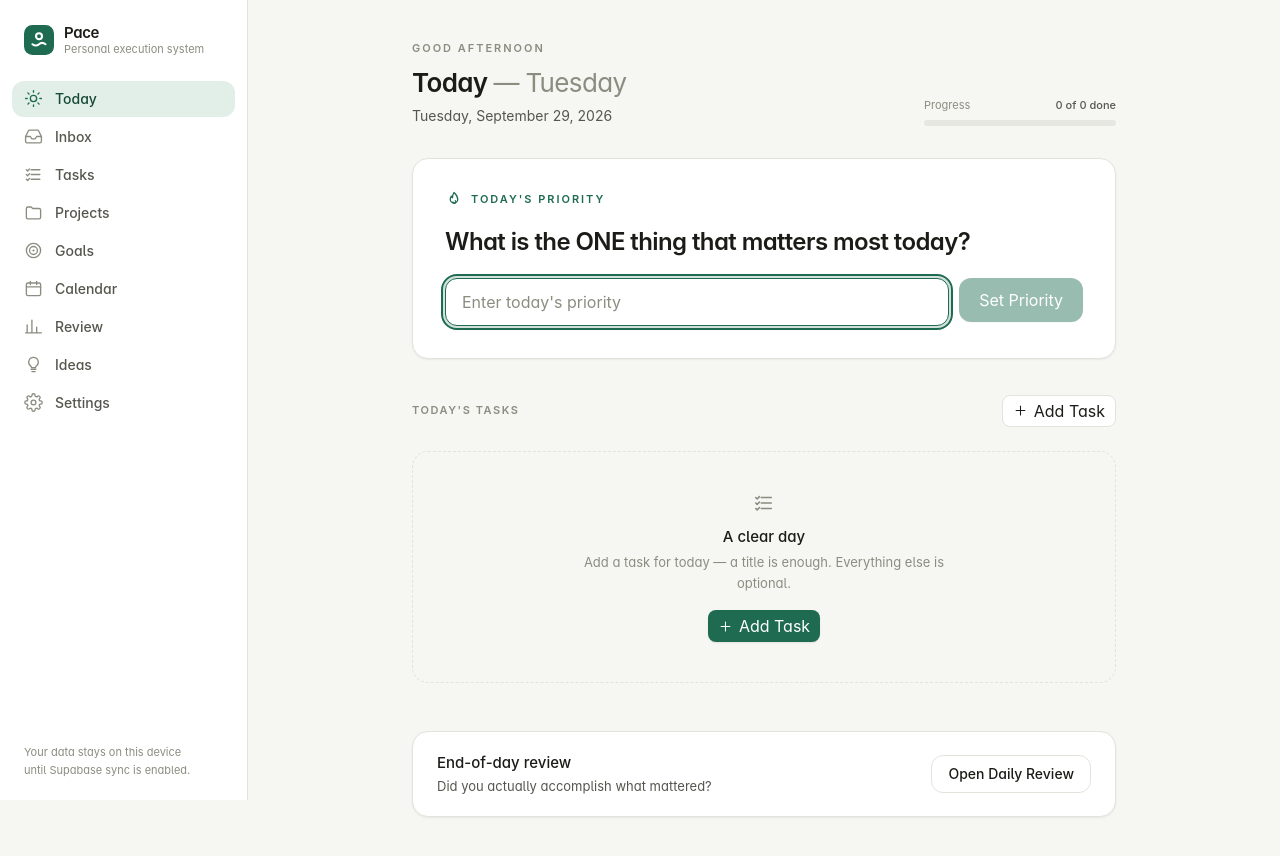
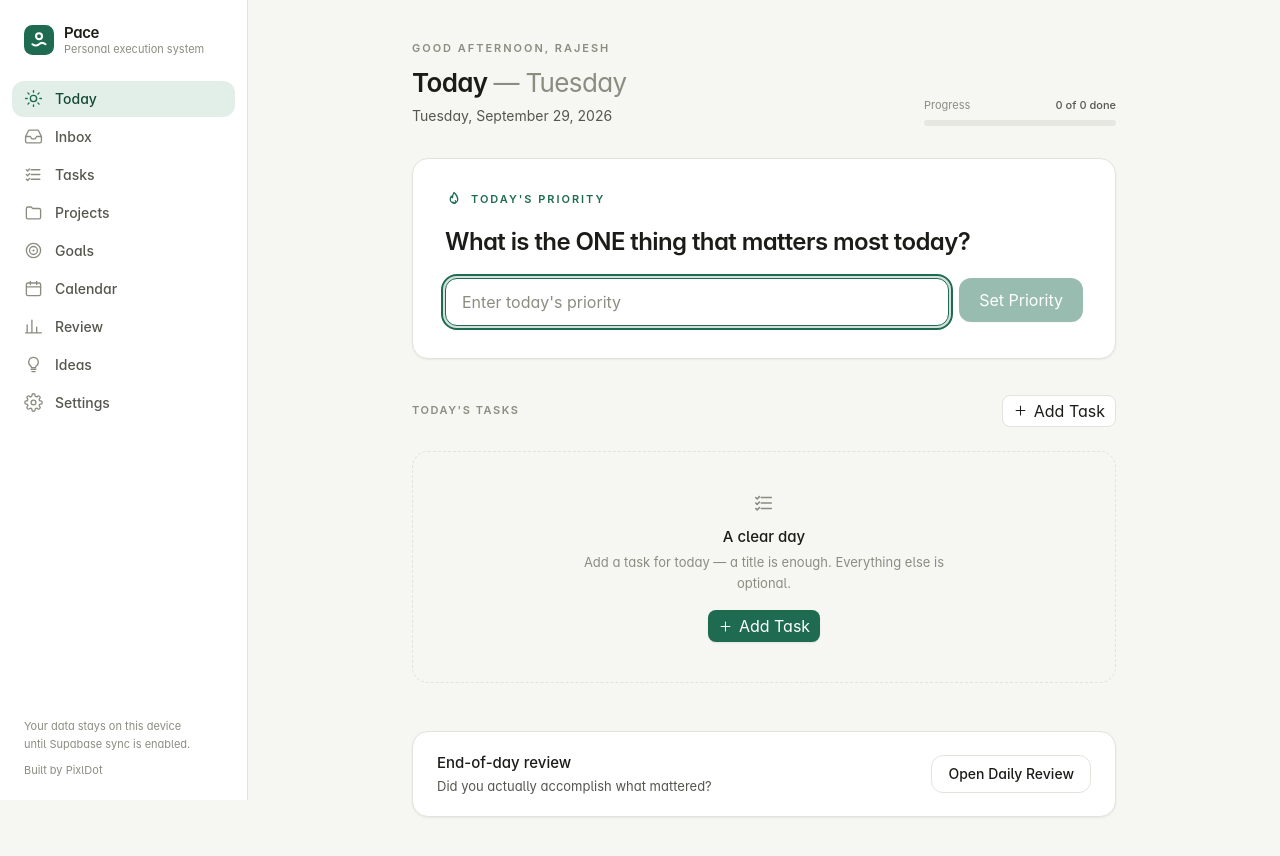
Before and after one commit to rajeshkamboj/FocusDesk, a Next.js app: page /today in a window 1280 px wide. Shown: the top 856 px of the page. Built offline with nearby package versions, Linux system fonts and the light colour scheme; no server answers; the database is empty.

Commit message:
Personalize greeting and add PixlDot attribution
Co-authored-by: arena-agent <297053741+arena-agent@users.noreply.github.com>

```diff
--- a/components/layout/sidebar.tsx
+++ b/components/layout/sidebar.tsx
@@ -50,6 +50,12 @@ export function Sidebar() {
         Your data stays on this device
         <br />
         until Supabase sync is enabled.
+        <div className="mt-2">
+          Built by{' '}
+          <a href="https://pixldot.com" target="_blank" rel="noopener noreferrer" className="hover:text-ink-2">
+            PixlDot
+          </a>
+        </div>
       </div>
     </aside>
   );
--- a/components/today/today-screen.tsx
+++ b/components/today/today-screen.tsx
@@ -40,7 +40,7 @@ export function TodayScreen() {
 
   const dayName = weekdayName(today);
   const greeting =
-    new Date().getHours() < 12 ? 'Good morning' : new Date().getHours() < 18 ? 'Good afternoon' : 'Good evening';
+    new Date().getHours() < 12 ? 'Good morning, Rajesh' : new Date().getHours() < 18 ? 'Good afternoon, Rajesh' : 'Good evening, Rajesh';
 
   return (
     <div className="mx-auto w-full max-w-3xl px-5 pb-16 pt-8 sm:px-8 sm:pt-10">
```
